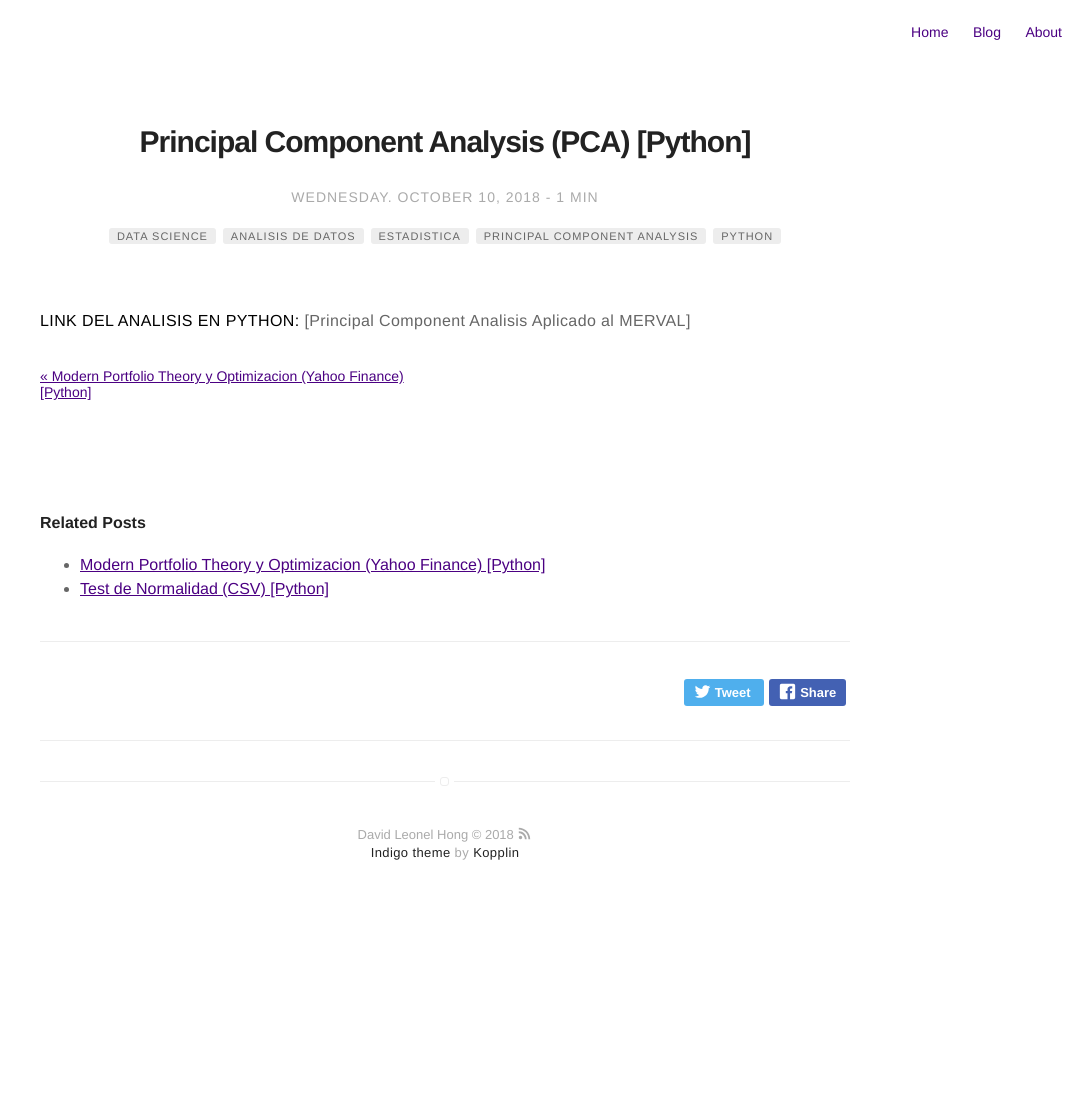
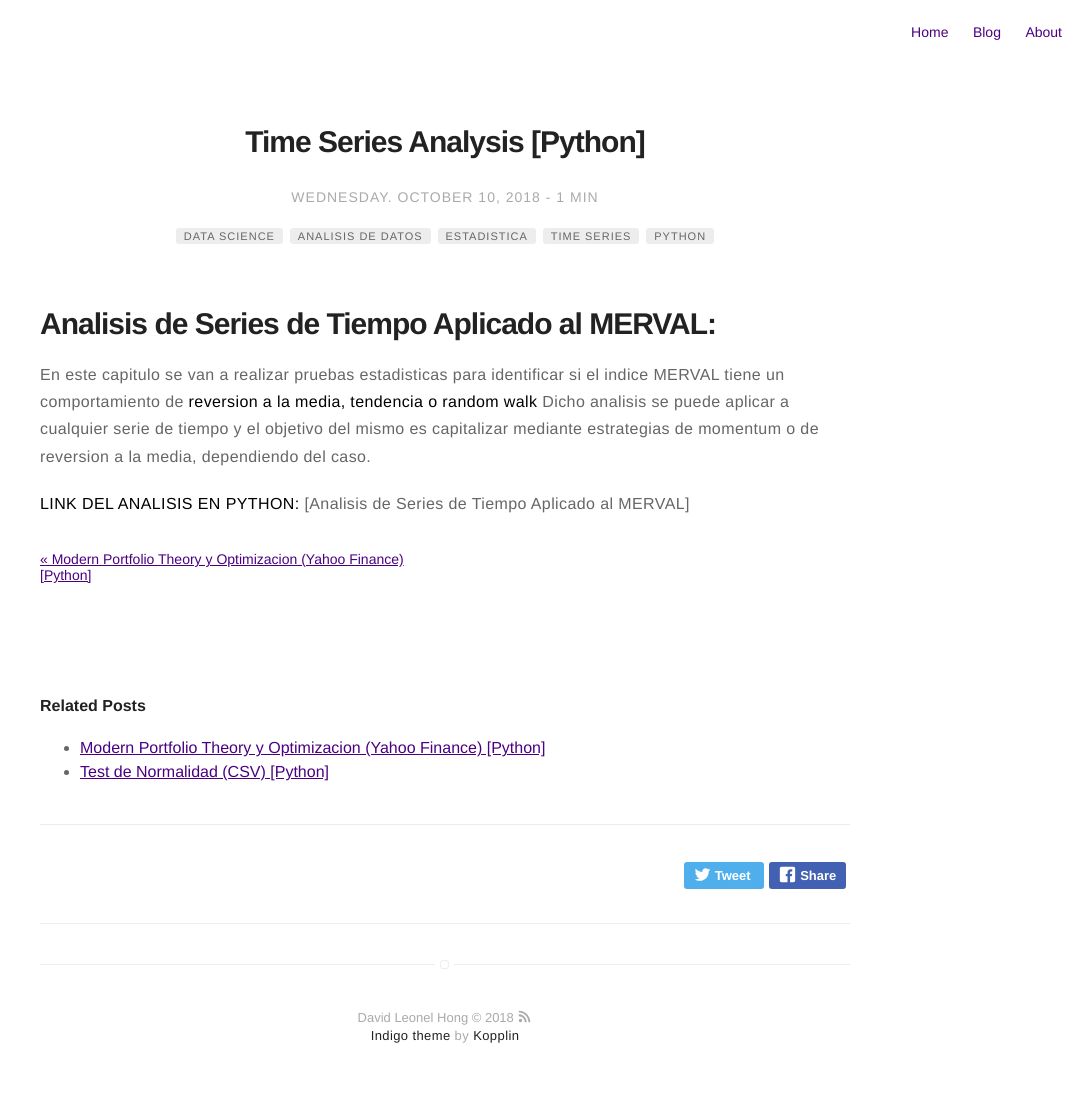
Before and after one commit to davidleonelhong/davidleonelhong.github.io, a Jekyll site: the page built from _posts/2018-10-10-.md, in a window 1280 px wide. Shown: the whole page, without its empty margins (195-1280 px from the left). Built offline with Jekyll 4.4.1, drawn with Linux system fonts in a browser that asks for light colours; a script that is not in the unit is left out; before the commit the page ends 925 px from its top, so only the background shows below that.

Commit message:
Update 2018-10-10-.md

```diff
--- a/_posts/2018-10-10-.md
+++ b/_posts/2018-10-10-.md
@@ -1,5 +1,5 @@
 ---
-title: "Principal Component Analysis (PCA) [Python]"
+title: "Time Series Analysis [Python]"
 layout: post
 mathjax: true
 date: 2018-10-10
@@ -7,12 +7,14 @@ tag:
 - Data Science
 - Analisis de Datos
 - Estadistica
-- Principal Component Analysis
+- Time Series
 - Python
 category: blog
 author: David Leonel Hong
-description: Principal Component Analysis al MERVAL.
+description: Analis de Series de Tiempo al MERVAL.
 ---
+# Analisis de Series de Tiempo Aplicado al MERVAL:
 
+En este capitulo se van a realizar pruebas estadisticas para identificar si el indice MERVAL tiene un comportamiento de **reversion a la media, tendencia o random walk** Dicho analisis se puede aplicar a cualquier serie de tiempo y el objetivo del mismo es capitalizar mediante estrategias de momentum o de reversion a la media, dependiendo del caso.
 
-**LINK DEL ANALISIS EN PYTHON:** [Principal Component Analisis Aplicado al MERVAL]
+**LINK DEL ANALISIS EN PYTHON:** [Analisis de Series de Tiempo Aplicado al MERVAL]
```
